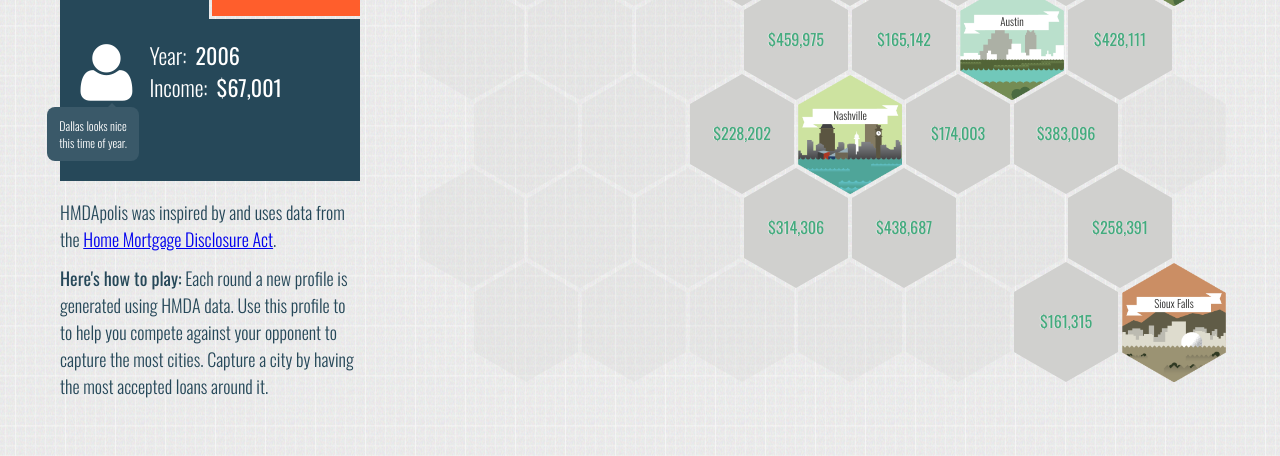
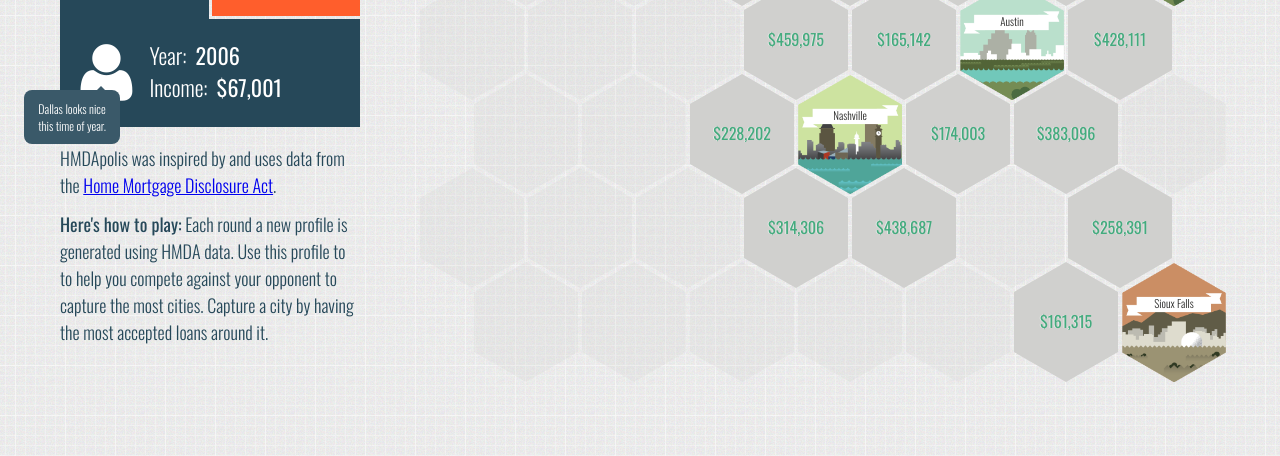
Before and after one commit to cmc333333/hmdapolis, a website: page index.html in a window 1280 px wide. Shown: the part 344-800 px from the top of the page. Drawn offline with nearby package versions, Linux system fonts and the light colour scheme; files that its build step writes are made by us from their sources.

Commit message:
Updates talk bubble styles.

```diff
--- a/index.html
+++ b/index.html
@@ -49,7 +49,11 @@
     </ul>
     <div class="console_block profile">
     <ul>
-      <li><i class="icon-user icon-3x"></i> <p class="talk"><%= talk %></p></li>
+      <li><i class="icon-user icon-3x"></i>
+          <p class="talk">
+              <span class="talk_bubble"><%= talk %></span>
+          </p>
+      </li>
       <li><b>Year:</b> <%= year %></li>
       <li><b>Income:</b> <%= income_str %></li>
     </ul>
--- a/static/css/hmdapolis.less
+++ b/static/css/hmdapolis.less
@@ -126,6 +126,7 @@ button * {
  */
 
 .profile {
+  position: relative;
   padding: 20px 0 20px 20px;
 }
 .profile li {
@@ -142,28 +143,30 @@ button * {
   margin-left: -.1em;
 }
 .profile .talk {
-  position: relative;
+  position: absolute;
+  top: 62%;
+  right: 80%;
+  width: 8em;
+  margin: 0;
   font-size: 12px;
   font-weight: 300;
   text-align: center;
-  width: 6em;
-  margin: 0 0 0 -2.75em;
-  padding: 10px;
-  background: #3A5969;
-  border-radius: 8px;
 }
 .profile .talk:before {
   content: "";
   display: block;
-  position: absolute;
-  top: -4px;
-  left: 66%;
+  margin-left: 76%;
   width: 0;
   height: 0;
   overflow: hidden;
   border-left: 4px dotted transparent;
   border-right: 4px dotted transparent;
   border-bottom: 4px solid #3A5969;
+}
+.profile .talk_bubble {
+  display: block;
+  padding: 10px;
+  border-radius: 8px;
 }
 
 
@@ -320,13 +323,13 @@ button * {
 .players .player-2 {
   background: #FF5E2C;
 }
-.profile .talk {
+.profile .talk_bubble {
   background: #3A5969;
 }
 .profile .talk:before {
   border-bottom-color: #3A5969;
 }
-.s-player-2 .profile .talk {
+.s-player-2 .profile .talk_bubble {
   background: #FF6C36;
 }
 .s-player-2 .profile .talk:before {
@@ -527,11 +530,11 @@ button * {
 }
 @-webkit-keyframes talk {
     from {
-      margin-left: -4.5em;
+      right: 90%;
     }
 
     to {
-      margin-left: -2.75em;
+      right: 80%;
     }
 }
 /* Player turn */
```
Also changed, not shown: static/css/hmdapolis.min.css, static/js/hmdapolis.min.js.
